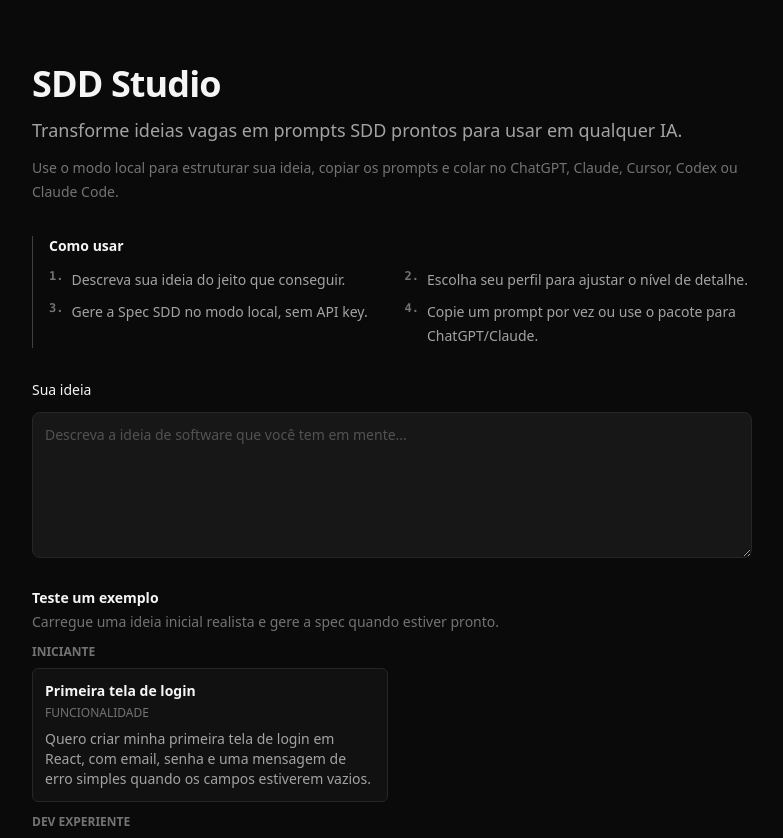
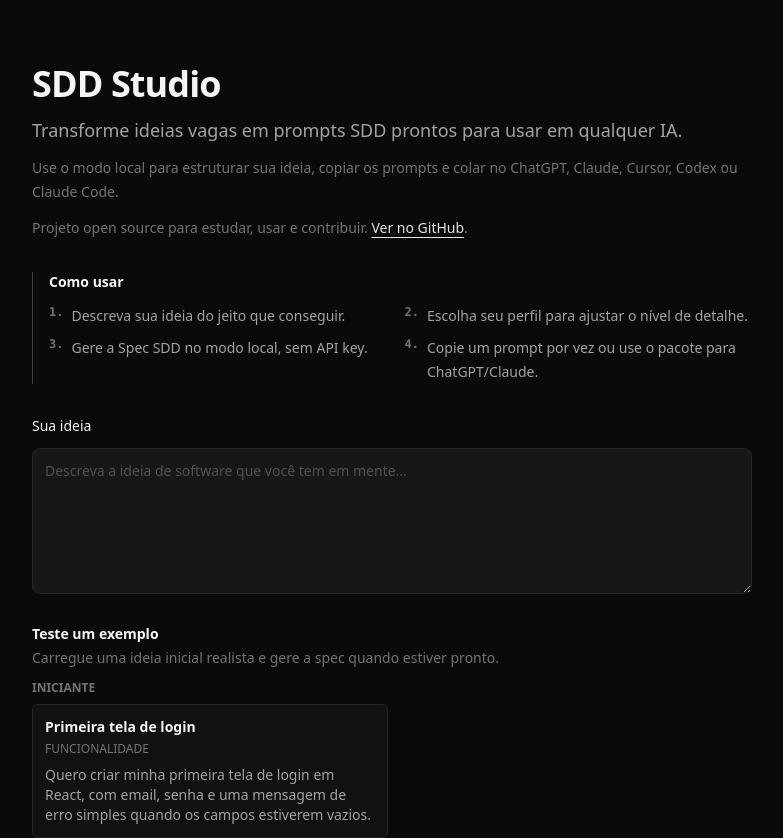
Before and after one commit to SauloMattos/sdd-studio, a Next.js app: page / in a window 1280 px wide. Shown: the top 838 px of the page, without its empty margins (248-1031 px from the left). Built offline with nearby package versions, Linux system fonts and the light colour scheme.

Commit message:
adicionei link do github na página principal

```diff
--- a/app/page.tsx
+++ b/app/page.tsx
@@ -19,6 +19,18 @@ export default function Home() {
         <p className="text-sm leading-6 text-neutral-500">
           Use o modo local para estruturar sua ideia, copiar os prompts e colar
           no ChatGPT, Claude, Cursor, Codex ou Claude Code.
+        </p>
+        <p className="text-sm leading-6 text-neutral-500">
+          Projeto open source para estudar, usar e contribuir.{" "}
+          <a
+            href="https://github.com/SauloMattos/sdd-studio"
+            target="_blank"
+            rel="noreferrer"
+            className="font-medium text-neutral-200 underline underline-offset-4 transition hover:text-white"
+          >
+            Ver no GitHub
+          </a>
+          .
         </p>
       </header>
 
```
